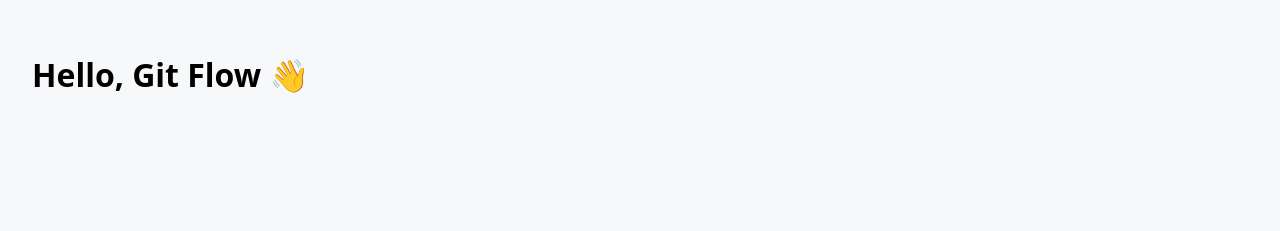
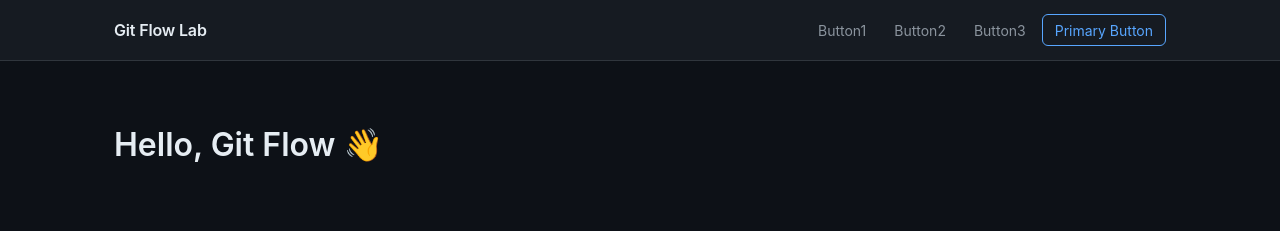
Before and after one commit to CodingSancho/001_IronHack_LAB_git_flow, a plain HTML site: page index.html in a window 1280 px wide. Drawn offline with Linux system fonts and the light colour scheme.

Commit message:
feat: add header banner with nav links

```diff
--- a/index.html
+++ b/index.html
@@ -7,7 +7,22 @@
     <link rel="stylesheet" href="styles.css" />
   </head>
   <body>
-    <h1>Hello, Git Flow 👋</h1>
+    <header>
+      <nav class="navbar">
+        <a href="#" class="nav-logo">Git Flow Lab</a>
+        <ul class="nav-links">
+          <li><a href="#">Button1</a></li>
+          <li><a href="#">Button2</a></li>
+          <li><a href="#">Button3</a></li>
+          <li><a href="#" class="nav-cta">Primary Button</a></li>
+        </ul>
+      </nav>
+    </header>
+
+    <main>
+      <h1>Hello, Git Flow 👋</h1>
+    </main>
+
     <script src="script.js"></script>
   </body>
 </html>
--- a/styles.css
+++ b/styles.css
@@ -1,6 +1,104 @@
+*,
+*::before,
+*::after {
+  box-sizing: border-box;
+  margin: 0;
+  padding: 0;
+}
+
+:root {
+  --bg: #0d1117;
+  --surface: #161b22;
+  --border: #30363d;
+  --text: #e6edf3;
+  --muted: #8b949e;
+  --accent: #58a6ff;
+  --accent-fg: #0d1117;
+  --radius: 6px;
+  --nav-h: 60px;
+}
+
 body {
-  font-family: system-ui, sans-serif;
-  margin: 0;
-  padding: 2rem;
-  background: #f6f8fa;
+  font-family: -apple-system, BlinkMacSystemFont, "Segoe UI", sans-serif;
+  background: var(--bg);
+  color: var(--text);
+  min-height: 100vh;
 }
+
+header {
+  position: sticky;
+  top: 0;
+  z-index: 100;
+  background: var(--surface);
+  border-bottom: 1px solid var(--border);
+  backdrop-filter: blur(8px);
+  -webkit-backdrop-filter: blur(8px);
+}
+
+.navbar {
+  display: flex;
+  align-items: center;
+  justify-content: space-between;
+  max-width: 1100px;
+  margin: 0 auto;
+  padding: 0 1.5rem;
+  height: var(--nav-h);
+}
+
+.nav-logo {
+  font-size: 1rem;
+  font-weight: 600;
+  color: var(--text);
+  text-decoration: none;
+  letter-spacing: -0.01em;
+  transition: color 0.15s;
+}
+.nav-logo:hover {
+  color: var(--accent);
+}
+
+.nav-links {
+  display: flex;
+  align-items: center;
+  gap: 0.25rem;
+  list-style: none;
+}
+
+.nav-links a {
+  display: block;
+  padding: 0.4rem 0.75rem;
+  font-size: 0.875rem;
+  color: var(--muted);
+  text-decoration: none;
+  border-radius: var(--radius);
+  transition:
+    color 0.15s,
+    background 0.15s;
+}
+.nav-links a:hover {
+  color: var(--text);
+  background: rgba(255 255 255 / 0.05);
+}
+
+.nav-cta {
+  color: var(--accent) !important;
+  border: 1px solid var(--accent) !important;
+  transition:
+    background 0.15s,
+    color 0.15s !important;
+}
+.nav-cta:hover {
+  background: var(--accent) !important;
+  color: var(--accent-fg) !important;
+}
+
+main {
+  max-width: 1100px;
+  margin: 0 auto;
+  padding: 4rem 1.5rem;
+}
+
+h1 {
+  font-size: 2rem;
+  font-weight: 600;
+}
```
